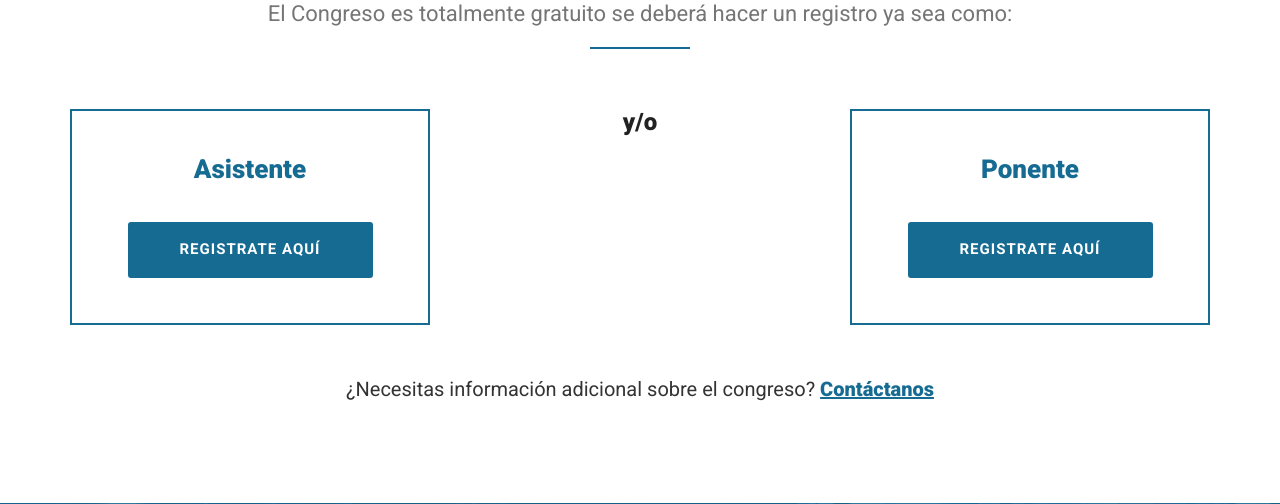
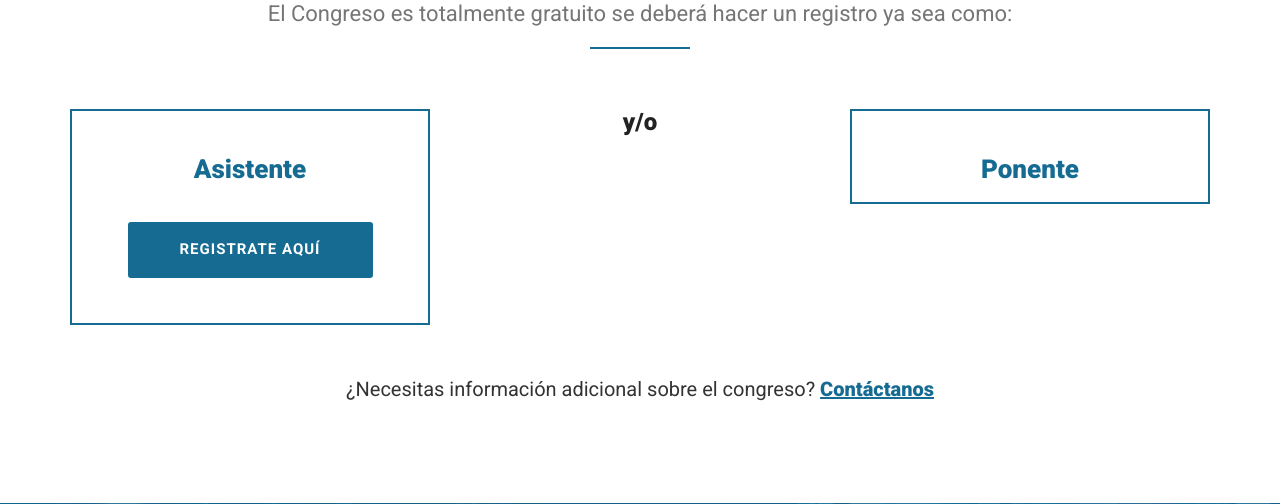
Before and after one commit to adriansolanorobles/congreso, a Django app: page /registro/ in a window 1280 px wide. Shown: the part 154-658 px from the top of the page. Run offline with Django 3.2, Linux system fonts and the light colour scheme; some libraries are stand-ins or nearby versions.

Commit message:
quite el registro como ponente

```diff
--- a/templates/landing/registro.html
+++ b/templates/landing/registro.html
@@ -53,7 +53,7 @@
 
 
 								<!-- Table Button  -->
-								<a href="{% url 'landing:ponentes_new'%}" class="btn btn-lg">Registrate aquí</a>
+								<!--a href="{% url 'landing:ponentes_new'%}" class="btn btn-lg">Registrate aquí</a-->
 
 							</div>
 						</div>	<!-- END PRICE PLAN STANDARD -->
```
